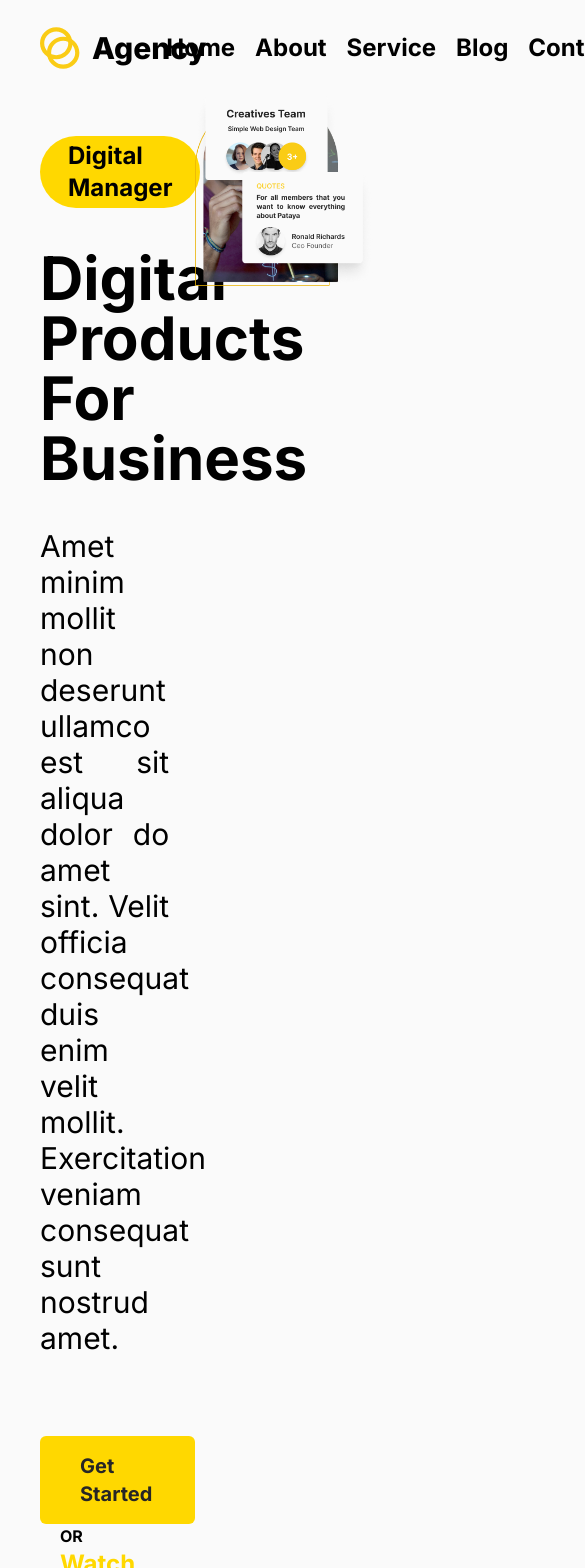
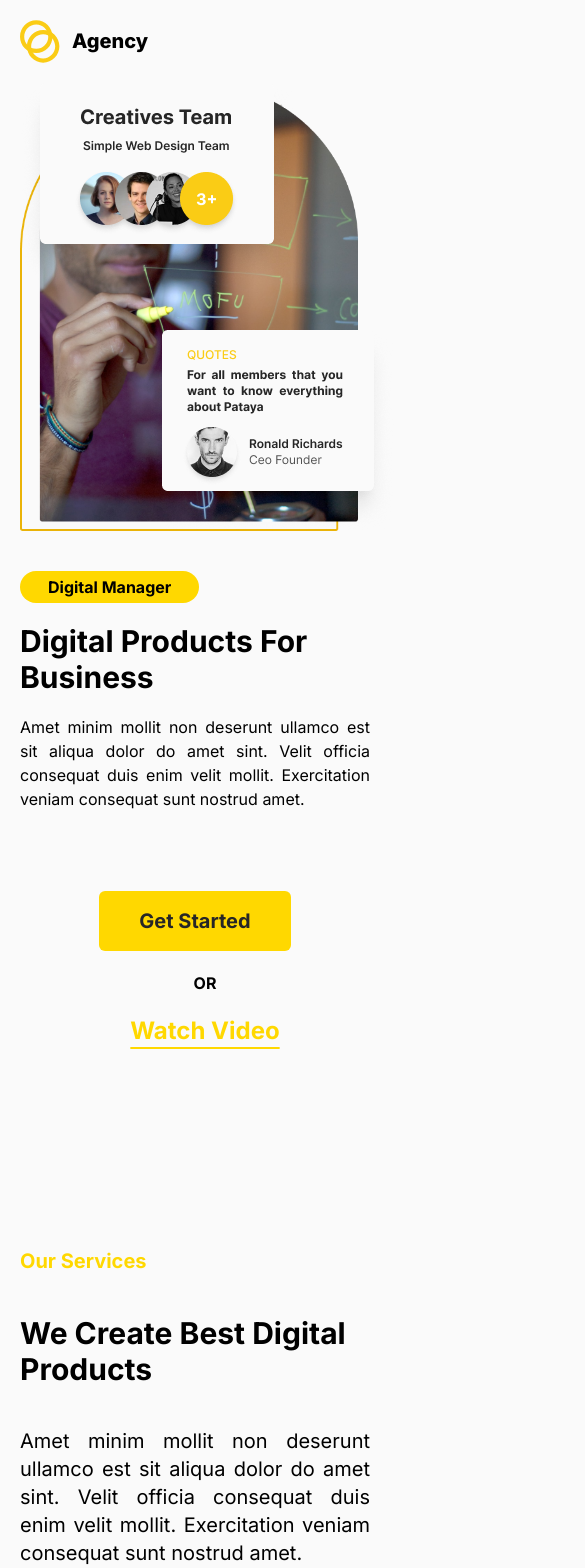
Before and after one commit to dennyshuda/agency, a React (Vite) app: page / in a window 390 px wide. Shown: the top 1568 px of the page, 585 px wide, since content can reach past the window. Built offline with nearby package versions, Linux system fonts and the light colour scheme.

Commit message:
feat: add responsive

```diff
--- a/src/components/Blog.tsx
+++ b/src/components/Blog.tsx
@@ -22,10 +22,10 @@ export default function Blog() {
   return (
     <div>
       <div className="font-bold mx-auto text-center my-10 space-y-5">
-        <h2 className="text-first text-3xl">Blog</h2>
-        <h1 className="text-5xl">Recent Blog Daily</h1>
+        <h2 className="text-first lg:text-3xl text-xl">Blog</h2>
+        <h1 className="lg:text-5xl text-3xl">Recent Blog Daily</h1>
       </div>
-      <div className="flex justify-between">
+      <div className="flex flex-wrap justify-center gap-5 xl:justify-between">
         {blogs.map((blog, index) => {
           return (
             <div key={index} className="relative rounded-md">
@@ -47,7 +47,7 @@ export default function Blog() {
         })}
       </div>
       <div className="my-40">
-        <div className="flex items-center justify-between gap-5">
+        <div className="flex items-center flex-col md:flex-row justify-between gap-5">
           <div className="text-center font-bold">
             <h1 className="text-first text-5xl">100+</h1>
             <p className="text-2xl opacity-70">Trusted Companies</p>
--- a/src/components/Hero.tsx
+++ b/src/components/Hero.tsx
@@ -1,19 +1,21 @@
 export default function Hero() {
   return (
-    <div className="flex">
-      <div className="w-1/2 flex flex-col justify-between py-10">
-        <div className="w-10/12 space-y-10">
-          <h3 className="bg-first inline-block font-bold rounded-full text-2xl px-7 py-1">
+    <div className="flex flex-col lg:flex-row">
+      <div className="lg:w-1/2 order-2 lg:order-none flex flex-col justify-between py-10">
+        <div className="lg:w-10/12 space-y-5">
+          <h3 className="bg-first inline-block font-bold rounded-full lg:text-2xl px-7 py-1">
             Digital Manager
           </h3>
-          <h1 className="text-6xl font-bold">Digital Products For Business</h1>
-          <p className="text-3xl text-justify">
+          <h1 className="lg:text-6xl text-3xl font-bold">
+            Digital Products For Business
+          </h1>
+          <p className="lg:text-3xl text-justify">
             Amet minim mollit non deserunt ullamco est sit aliqua dolor do amet
             sint. Velit officia consequat duis enim velit mollit. Exercitation
             veniam consequat sunt nostrud amet.
           </p>
         </div>
-        <div className="space-x-5 mt-20">
+        <div className="space-x-5 space-y-5 text-center lg:text-left mt-20">
           <a
             className="inline-block bg-first py-4 px-10 rounded-md text-xl font-semibold text-second"
             href="/"
@@ -21,16 +23,16 @@ export default function Hero() {
             Get Started
           </a>
 
-          <span className="font-bold">OR</span>
+          <span className="font-bold block lg:inline-block">OR</span>
           <a
-            className="inline-block text-first underline font-bold text-2xl underline-offset-8"
+            className="lg:inline-block block text-first underline font-bold text-2xl underline-offset-8"
             href="/"
           >
             Watch Video
           </a>
         </div>
       </div>
-      <div className="w-1/2">
+      <div className="lg:w-1/2 order-1 lg:order-none">
         <div className="text-right relative mr-3">
           <img
             className="inline-block"
--- a/src/components/Layout.tsx
+++ b/src/components/Layout.tsx
@@ -5,5 +5,5 @@ interface Children {
 }
 
 export default function Layout({ children }: Children) {
-  return <div className="container mx-auto px-10">{children}</div>;
+  return <div className="container mx-auto px-5 md:px-10">{children}</div>;
 }
--- a/src/components/Nav.tsx
+++ b/src/components/Nav.tsx
@@ -3,9 +3,9 @@ export default function Nav() {
     <nav className="flex justify-between items-center py-5">
       <div className="flex items-center gap-3">
         <img className="w-10" src="./logo.svg" alt="Agency Logo" />
-        <h1 className="font-extrabold text-3xl">Agency</h1>
+        <h1 className="font-extrabold text-xl lg:text-3xl">Agency</h1>
       </div>
-      <div className="space-x-5 text-2xl font-semibold">
+      <div className="space-x-5 text-2xl font-semibold hidden md:block">
         <a href="/">Home</a>
         <a href="/">About</a>
         <a href="/">Service</a>
@@ -13,7 +13,7 @@ export default function Nav() {
         <a href="/">Contact</a>
       </div>
       <div className="text-xl font-semibold text-second">
-        <a className="bg-first py-4 px-5 rounded-md" href="/">
+        <a className="bg-first py-4 px-5 hidden rounded-md" href="/">
           Get Started
         </a>
       </div>
--- a/src/components/Project.tsx
+++ b/src/components/Project.tsx
@@ -14,8 +14,8 @@ export default function Project() {
   return (
     <div className="mt-40">
       <div className="font-bold text-center my-10 space-y-5">
-        <h2 className="text-first text-3xl">Featured Project</h2>
-        <h1 className="text-5xl">The Works We Are Proud Of</h1>
+        <h2 className="text-first text-xl lg:text-3xl">Featured Project</h2>
+        <h1 className="lg:text-5xl text-3xl">The Works We Are Proud Of</h1>
       </div>
       <div className="flex overflow-scroll scroll whitespace-nowrap scrollbar-hide scroll-smooth gap-5">
         {projects.map((project, index) => {
--- a/src/components/Services.tsx
+++ b/src/components/Services.tsx
@@ -24,14 +24,16 @@ export default function Services() {
 
   return (
     <div className="mt-40">
-      <div className="flex">
-        <div className="w-1/2 relative">
-          <div className="w-10/12 absolute top-1/2 -translate-y-1/2 space-y-10">
-            <h3 className="text-first text-3xl font-bold">Our Services</h3>
-            <h1 className="text-6xl font-bold">
+      <div className="flex flex-col xl:flex-row">
+        <div className="xl:w-1/2 xl:relative">
+          <div className="xl:w-10/12 xl:absolute xl:top-1/2 xl:-translate-y-1/2 space-y-10">
+            <h3 className="text-first text-xl lg:text-3xl font-bold">
+              Our Services
+            </h3>
+            <h1 className="lg:text-6xl text-3xl font-bold">
               We Create Best Digital Products
             </h1>
-            <p className="text-3xl text-justify">
+            <p className="lg:text-3xl text-xl text-justify">
               Amet minim mollit non deserunt ullamco est sit aliqua dolor do
               amet sint. Velit officia consequat duis enim velit mollit.
               Exercitation veniam consequat sunt nostrud amet.
@@ -44,11 +46,11 @@ export default function Services() {
             </a>
           </div>
         </div>
-        <div className="w-1/2">
-          <div className="flex flex-wrap justify-between gap-y-20">
+        <div className="xl:w-1/2 mt-5 xl:mt-0">
+          <div className="flex justify-center flex-row flex-wrap xl:justify-between gap-5 xl:gap-y-20">
             {products.map((product) => {
               return (
-                <div className="w-72 shadow-md even:relative even:top-16 rounded-md px-5 py-10 space-y-3 bg-[#F5F5F5]">
+                <div className="w-72 shadow-md xl:even:relative xl:even:top-16 rounded-md px-5 py-10 space-y-3 bg-[#F5F5F5]">
                   <img src={product.icon} alt={product.title} />
                   <h1 className="text-3xl font-bold">{product.title}</h1>
                   <p>{product.text}</p>
--- a/src/components/Team.tsx
+++ b/src/components/Team.tsx
@@ -18,19 +18,19 @@ export default function Team() {
   ];
   return (
     <div className="mt-20">
-      <div className="flex">
-        <div className="w-4/12">
-          <div className="font-bold my-10 space-y-5">
-            <h2 className="text-first text-3xl">Team Work</h2>
-            <h1 className="text-5xl">Our Professional Team</h1>
-            <p className="text-justify font-normal w-10/12">
+      <div className="flex flex-col xl:flex-row">
+        <div className="xl:w-4/12">
+          <div className="font-bold my-10 space-y-5 text-center xl:text-left">
+            <h2 className="text-first lg:text-3xl text-xl">Team Work</h2>
+            <h1 className="lg:text-5xl text-3xl">Our Professional Team</h1>
+            <p className="xl:text-justify font-normal xl:w-10/12">
               Fusce dignissim blandit justo, eget elementum risus tristique.
-              Nunc lacus lacus, sit amet accumsan est pulvinar non.{" "}
+              Nunc lacus lacus, sit amet accumsan est pulvinar non.
             </p>
           </div>
         </div>
-        <div className="w-8/12">
-          <div className="flex justify-between">
+        <div className="xl:w-8/12">
+          <div className="flex flex-wrap gap-5 justify-center xl:justify-between">
             {teams.map((team, index) => {
               return (
                 <div key={index} className="bg-white rounded-md shadow-md">
--- a/src/components/Testimonial.tsx
+++ b/src/components/Testimonial.tsx
@@ -21,25 +21,32 @@ export default function Testimonial() {
       comment:
         "Duis rhoncus dui venenatis consequat porttitor. Etiam aliquet congue consequat. In posuere, nunc sit amet laoreet blandit, urna sapien imperdiet lectus, et molestie sem tortor quis dui.",
     },
+    {
+      name: "John Doe",
+      image: "./testimonial/person.png",
+      company: "KFC",
+      comment:
+        "Duis rhoncus dui venenatis consequat porttitor. Etiam aliquet congue consequat. In posuere, nunc sit amet laoreet blandit, urna sapien imperdiet lectus, et molestie sem tortor quis dui.",
+    },
   ];
 
   return (
     <div className="mt-10">
       <div className="font-bold mx-auto text-center my-10 space-y-5">
-        <h2 className="text-first text-3xl">Testimonial</h2>
-        <h1 className="text-5xl">What Our Client's Say</h1>
+        <h2 className="text-first lg:text-3xl text-xl">Testimonial</h2>
+        <h1 className="lg:text-5xl text-3xl">What Our Client's Say</h1>
         <p className="font-normal text-lg">
           Nunc lacus lacus, sit amet accumsan est pulvinar non. Praesent
           tristique enim lorem.
         </p>
       </div>
       <div>
-        <div className="flex justify-between gap-3">
+        <div className="flex overflow-x-scroll scrollbar-hide gap-3">
           {clients.map((client, index) => {
             return (
               <div
                 key={index}
-                className="max-w-md py-3 px-5 bg-white shadow-md rounded-md space-y-3"
+                className="flex-none w-2/3 md:w-1/3 py-3 px-5 bg-white shadow-md rounded-md space-y-3"
               >
                 <div className="flex gap-5 items-center">
                   <div>
```
Also changed, not shown: src/components/Footer.tsx (+8 -8 lines), src/components/Price.tsx (+10 -8 lines).
